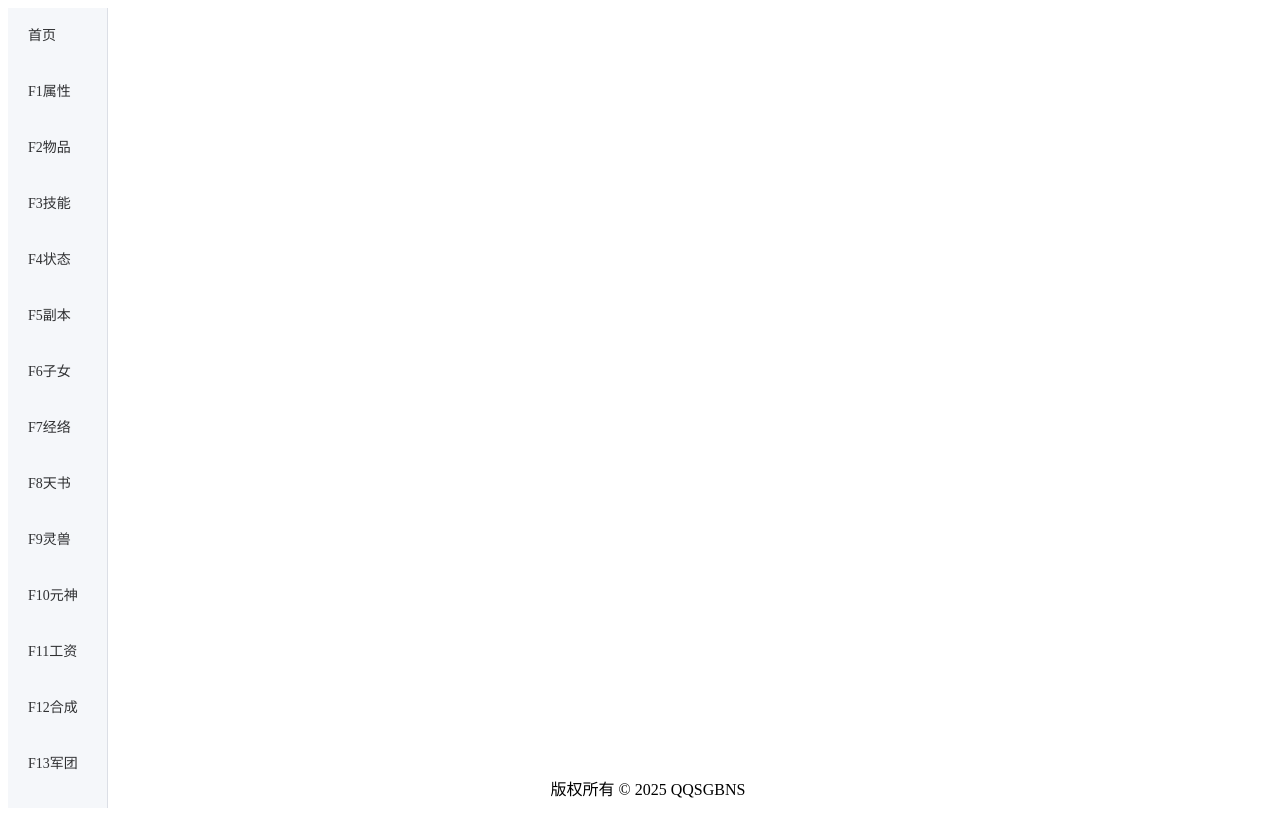
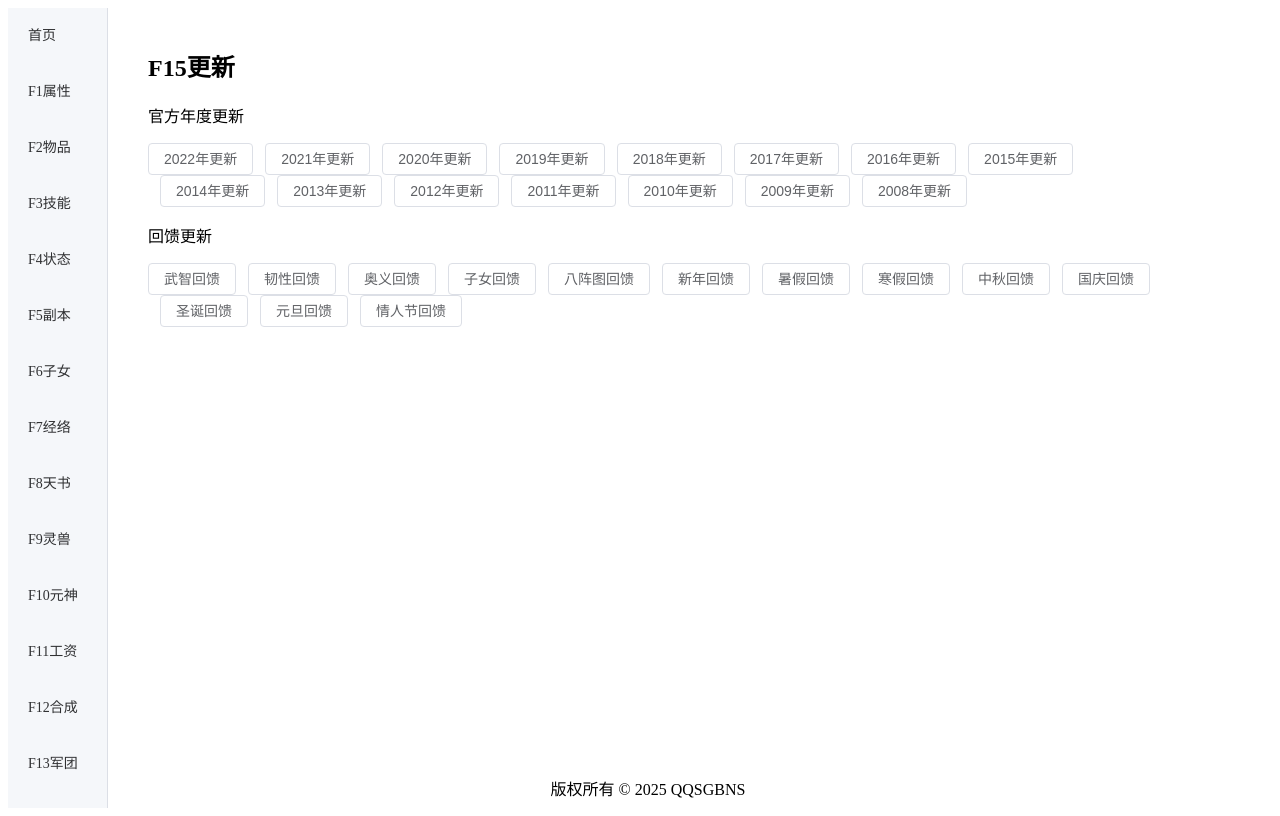
Before and after one commit to Cheng39/QQSGBNS, a Vue app: page /F16 in a window 1280 px wide. Built offline with nearby package versions, Linux system fonts and the light colour scheme.

Commit message:
重新覆盖，一周没做了

```diff
--- a/src/views/F14.vue
+++ b/src/views/F14.vue
@@ -1,6 +1,19 @@
 <template>
     <h2>F14日常</h2>
-    <p
+    <p>日常攻略</p>
+    <el-button type="">活跃任务表</el-button>
+    <p>计算类</p>
+    <el-button type="">活跃计算</el-button>
+    <el-button type="">离线丸计算</el-button>
+    <el-button type="">霸王城计算</el-button>
+    <p>河伯</p>
+    <el-button type="">等级分类表</el-button>
+    <el-button type="">河伯出现表</el-button>
+    <el-button type="">河伯技能表</el-button>
+    <el-button type="">河伯奖励表</el-button>
+
+
+
   </template>
    <script>
   </script>
--- a/src/views/F16.vue
+++ b/src/views/F16.vue
@@ -1,6 +1,43 @@
 <template>
     <h2>F15更新</h2>
-    <p>暂定</p>
+    <p>官方年度更新</p>
+
+    <el-button type="">2022年更新</el-button>
+    <el-button type="">2021年更新</el-button>
+    <el-button type="">2020年更新</el-button>
+    <el-button type="">2019年更新</el-button>
+    <el-button type="">2018年更新</el-button>
+    <el-button type="">2017年更新</el-button>
+    <el-button type="">2016年更新</el-button>
+    <el-button type="">2015年更新</el-button>
+    <el-button type="">2014年更新</el-button>
+    <el-button type="">2013年更新</el-button>
+    <el-button type="">2012年更新</el-button>
+    <el-button type="">2011年更新</el-button>
+    <el-button type="">2010年更新</el-button>
+    <el-button type="">2009年更新</el-button>
+    <el-button type="">2008年更新</el-button>
+
+    <p>回馈更新</p>
+    <el-button type="">武智回馈</el-button>
+    <el-button type="">韧性回馈</el-button>
+    <el-button type="">奥义回馈</el-button>
+    <el-button type="">子女回馈</el-button>
+    <el-button type="">八阵图回馈</el-button>
+    <el-button type="">新年回馈</el-button>
+    <el-button type="">暑假回馈</el-button>
+    <el-button type="">寒假回馈</el-button>
+    <el-button type="">中秋回馈</el-button>
+    <el-button type="">国庆回馈</el-button>
+    <el-button type="">圣诞回馈</el-button>
+    <el-button type="">元旦回馈</el-button>
+    <el-button type="">情人节回馈</el-button>
+
+
+
+
+
+
   </template>
    <script>
   </script>
```
Also changed, not shown: src/router/index.js (+10 -1 lines).
